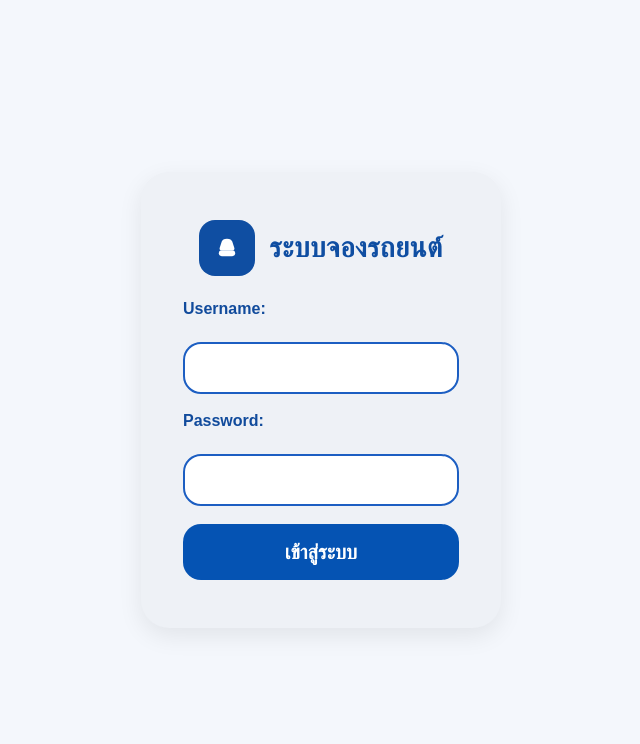
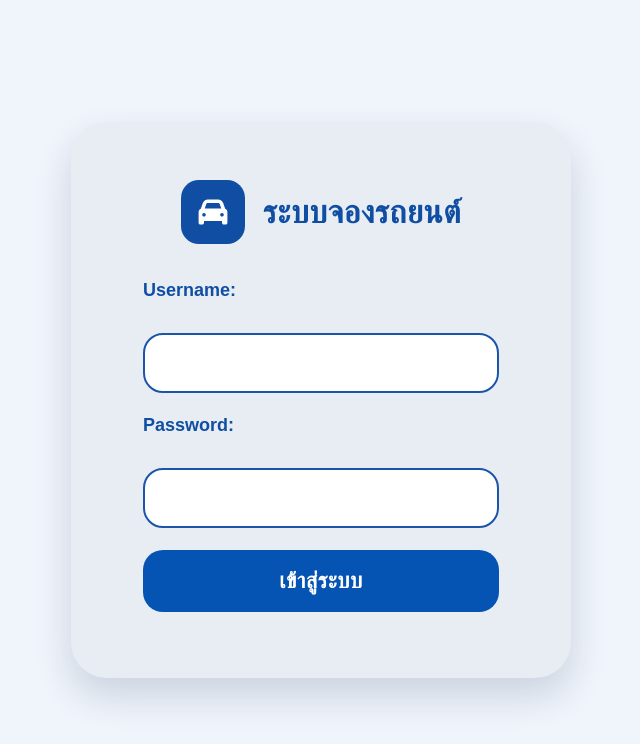
Before and after one commit to SSENEIEI/Vehicle-Service, a Next.js app: page / in a window 1280 px wide. Shown: the top 744 px of the page, without its empty margins (319-959 px from the left). Built offline with nearby package versions, Linux system fonts and the light colour scheme.

Commit message:
update login system

```diff
--- a/src/app/layout.js
+++ b/src/app/layout.js
@@ -12,8 +12,8 @@ const geistMono = Geist_Mono({
 });
 
 export const metadata = {
-  title: "Bus System",
-  description: "Bus management system",
+  title: "Vehicle Service",
+  description: "Vehicle Service platform",
 };
 
 export default function RootLayout({ children }) {
--- a/src/app/page.js
+++ b/src/app/page.js
@@ -1,4 +1,6 @@
 "use client";
+
+import Image from "next/image";
 
 const styles = {
   page: {
@@ -6,30 +8,31 @@ const styles = {
     display: "flex",
     justifyContent: "center",
     alignItems: "center",
-    backgroundColor: "#f4f7fc",
+    backgroundColor: "#f0f4fb",
     fontFamily: "'Arial', 'Helvetica', sans-serif",
   },
   card: {
-    width: "360px",
-    backgroundColor: "#eef1f6",
-    borderRadius: "28px",
-    padding: "48px 42px",
-    boxShadow: "0 8px 24px rgba(0, 0, 0, 0.08)",
+    width: "500px",
+    maxWidth: "94vw",
+    backgroundColor: "#e8edf4",
+    borderRadius: "36px",
+    padding: "58px 72px 66px",
+    boxShadow: "0 18px 36px rgba(15, 43, 85, 0.16)",
     display: "flex",
     flexDirection: "column",
     alignItems: "center",
-    gap: "24px",
+    gap: "36px",
   },
   header: {
     display: "flex",
     alignItems: "center",
-    gap: "14px",
+    gap: "18px",
     color: "#0f4ea2",
   },
   icon: {
-    width: "56px",
-    height: "56px",
-    borderRadius: "16px",
+    width: "64px",
+    height: "64px",
+    borderRadius: "18px",
     backgroundColor: "#0f4ea2",
     display: "flex",
     justifyContent: "center",
@@ -37,43 +40,44 @@ const styles = {
   },
   title: {
     margin: 0,
-    fontSize: "28px",
+    fontSize: "32px",
     fontWeight: "800",
-    letterSpacing: "0.5px",
+    letterSpacing: "0.6px",
   },
   form: {
     width: "100%",
     display: "flex",
     flexDirection: "column",
-    gap: "18px",
+    gap: "22px",
   },
   label: {
     display: "block",
-    fontSize: "16px",
+    fontSize: "18px",
     fontWeight: "700",
-    color: "#114b9c",
-    marginBottom: "6px",
+    color: "#0f4ea2",
+    marginBottom: "10px",
   },
   input: {
     width: "100%",
-    height: "52px",
-    borderRadius: "18px",
-    border: "2px solid #1c5ec2",
-    padding: "0 18px",
-    fontSize: "15px",
-    color: "#1c2b4d",
+    height: "60px",
+    borderRadius: "20px",
+    border: "2px solid #1b55aa",
+    padding: "0 22px",
+    fontSize: "17px",
+    color: "#16305f",
     outline: "none",
     backgroundColor: "#ffffff",
   },
   button: {
     width: "100%",
-    height: "56px",
-    borderRadius: "18px",
+    height: "62px",
+    borderRadius: "20px",
     border: "none",
     backgroundColor: "#0553b3",
     color: "#ffffff",
-    fontSize: "20px",
+    fontSize: "22px",
     fontWeight: "800",
+    letterSpacing: "0.5px",
     cursor: "pointer",
     transition: "background-color 0.2s ease",
   },
@@ -85,19 +89,7 @@ export default function Home() {
       <section style={styles.card}>
         <header style={styles.header}>
           <span style={styles.icon}>
-            <svg
-              width="28"
-              height="28"
-              viewBox="0 0 24 24"
-              fill="none"
-              xmlns="http://www.w3.org/2000/svg"
-            >
-              <path
-                d="M7.5 6.5c.5-1.6 1.9-2.5 4.5-2.5s3.9.9 4.5 2.5l1.8 5.4c.4 1.1-.5 2.1-1.6 2.1h-9.4c-1.1 0-2-1-1.6-2.1L7.5 6.5z"
-                fill="#ffffff"
-              />
-              <rect x="5" y="14" width="14" height="5" rx="2.5" fill="#ffffff" />
-            </svg>
+            <Image src="/car-solid-full.svg" alt="Car icon" width={36} height={36} priority />
           </span>
           <h1 style={styles.title}>ระบบจองรถยนต์</h1>
         </header>
```
Also changed, not shown: public/car-solid-full.svg (added).
